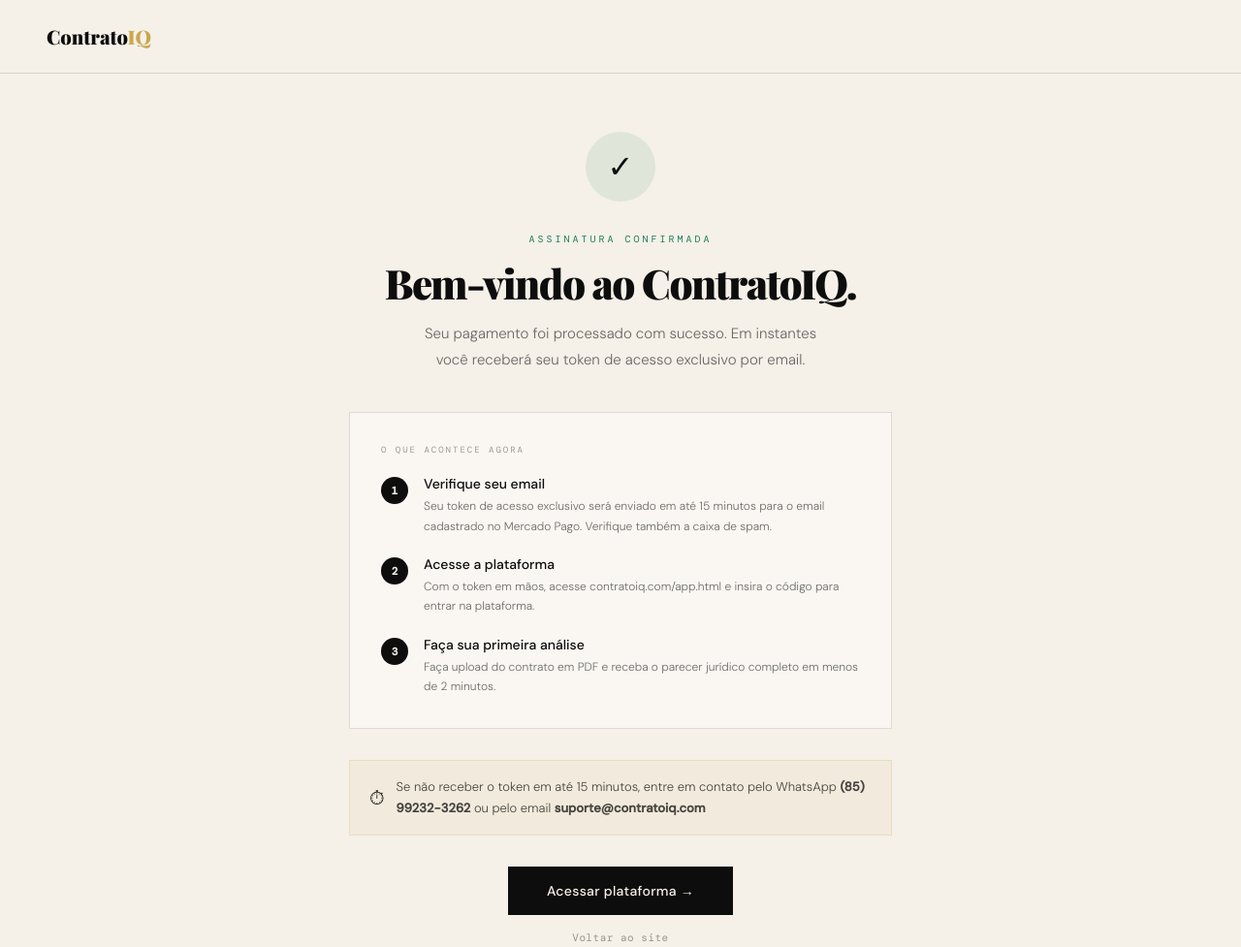
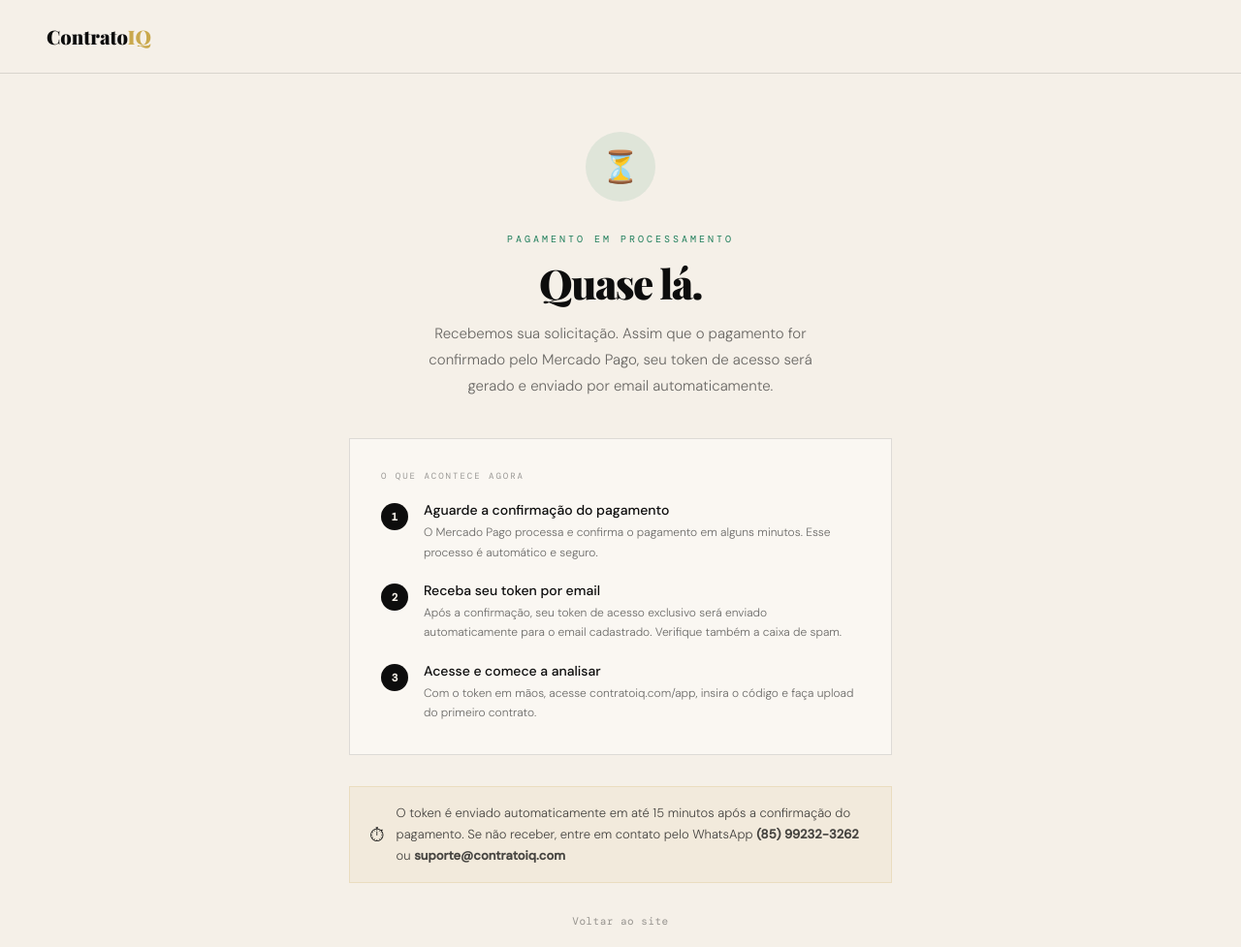
Before and after one commit to joicianogomesosares/contratoiq, a plain HTML site: page obrigado-assinante.html in a window 1280 px wide. Shown: the top 977 px of the page at 97% size. Drawn offline with nearby package versions, Linux system fonts and the light colour scheme; a web font is replaced by a local one.

Commit message:
Update payment confirmation message in HTML

```diff
--- a/obrigado-assinante.html
+++ b/obrigado-assinante.html
@@ -51,42 +51,41 @@
 
 <main>
   <div class="card">
-    <div class="check">✓</div>
-    <div class="eyebrow">Assinatura confirmada</div>
-    <h1>Bem-vindo ao ContratoIQ.</h1>
-    <p class="sub">Seu pagamento foi processado com sucesso. Em instantes você receberá seu token de acesso exclusivo por email.</p>
+    <div class="check">⏳</div>
+    <div class="eyebrow">Pagamento em processamento</div>
+    <h1>Quase lá.</h1>
+    <p class="sub">Recebemos sua solicitação. Assim que o pagamento for confirmado pelo Mercado Pago, seu token de acesso será gerado e enviado por email automaticamente.</p>
 
     <div class="steps">
       <div class="steps-title">O que acontece agora</div>
       <div class="step">
         <div class="step-num">1</div>
         <div class="step-content">
-          <div class="step-title">Verifique seu email</div>
-          <div class="step-desc">Seu token de acesso exclusivo será enviado em até 15 minutos para o email cadastrado no Mercado Pago. Verifique também a caixa de spam.</div>
+          <div class="step-title">Aguarde a confirmação do pagamento</div>
+          <div class="step-desc">O Mercado Pago processa e confirma o pagamento em alguns minutos. Esse processo é automático e seguro.</div>
         </div>
       </div>
       <div class="step">
         <div class="step-num">2</div>
         <div class="step-content">
-          <div class="step-title">Acesse a plataforma</div>
-          <div class="step-desc">Com o token em mãos, acesse contratoiq.com/app.html e insira o código para entrar na plataforma.</div>
+          <div class="step-title">Receba seu token por email</div>
+          <div class="step-desc">Após a confirmação, seu token de acesso exclusivo será enviado automaticamente para o email cadastrado. Verifique também a caixa de spam.</div>
         </div>
       </div>
       <div class="step">
         <div class="step-num">3</div>
         <div class="step-content">
-          <div class="step-title">Faça sua primeira análise</div>
-          <div class="step-desc">Faça upload do contrato em PDF e receba o parecer jurídico completo em menos de 2 minutos.</div>
+          <div class="step-title">Acesse e comece a analisar</div>
+          <div class="step-desc">Com o token em mãos, acesse contratoiq.com/app, insira o código e faça upload do primeiro contrato.</div>
         </div>
       </div>
     </div>
 
     <div class="highlight">
       <span class="highlight-icon">⏱</span>
-      <span class="highlight-text">Se não receber o token em até 15 minutos, entre em contato pelo WhatsApp <strong>(85) 99232-3262</strong> ou pelo email <strong>suporte@contratoiq.com</strong></span>
+      <span class="highlight-text">O token é enviado automaticamente em até 15 minutos após a confirmação do pagamento. Se não receber, entre em contato pelo WhatsApp <strong>(85) 99232-3262</strong> ou <strong>suporte@contratoiq.com</strong></span>
     </div>
 
-    <a href="/app.html" class="btn-primary">Acessar plataforma →</a>
     <a href="/" class="btn-secondary">Voltar ao site</a>
   </div>
 </main>
```
